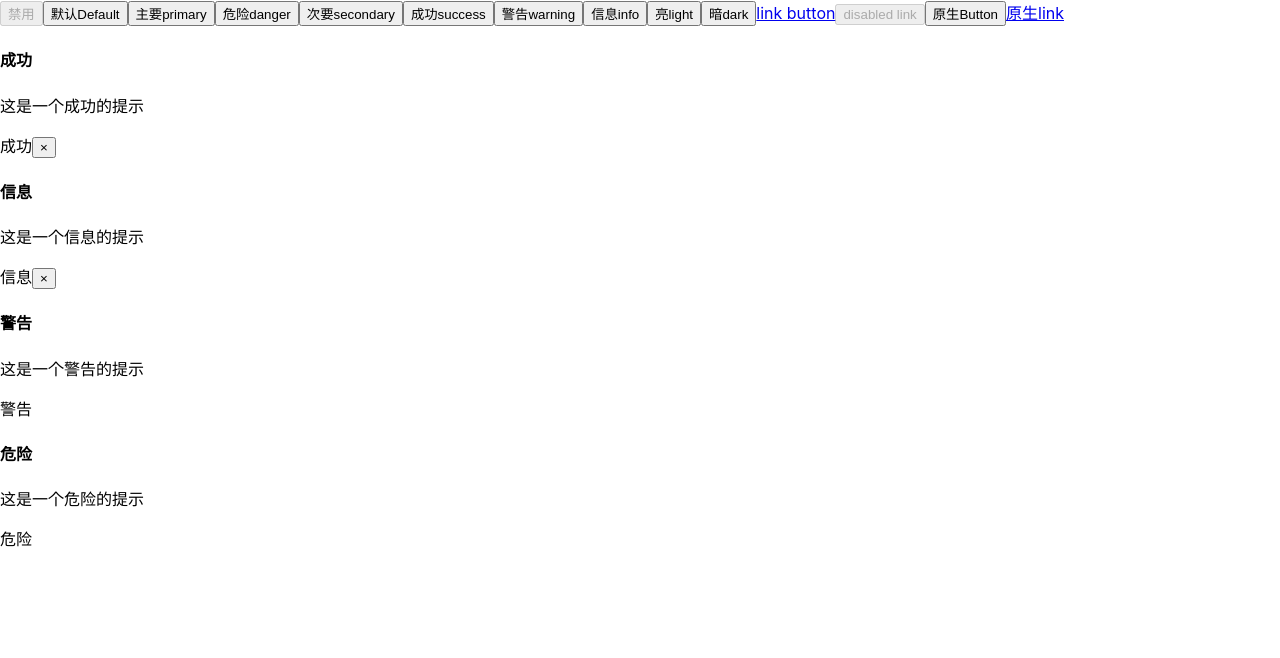
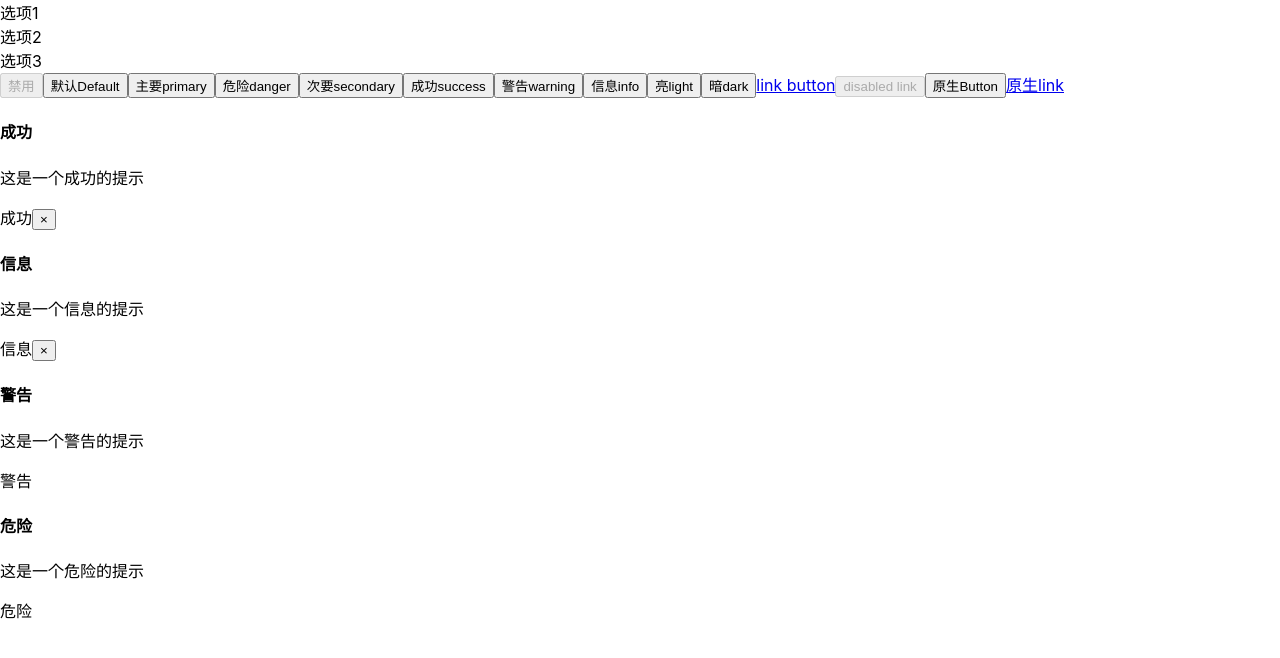
Before and after one commit to xzy1124/components, a React (Create React App) app: page / in a window 1280 px wide. Shown: the top 658 px of the page. Built offline with nearby package versions, Linux system fonts and the light colour scheme; the HTML template or start-up script is replaced by a standard one.

Commit message:
Menu基础实现

```diff
--- a/src/App.tsx
+++ b/src/App.tsx
@@ -1,5 +1,7 @@
 import Button, {ButtonType, ButtonSize} from './components/Button/Button'
 import Alert, {AlertType} from './components/Alert/Alert'
+import Menu from './components/Menu/Menu'
+import MenuItem from './components/Menu/MenuItem'
 import {useState} from 'react'
 function App() {
 const [visible, setVisible] = useState({
@@ -21,6 +23,19 @@ const onHandleState = (type:AlertType) => {
   return (
     <div className="App">
       <header className="App-header">
+        {/*渲染Menu组件 */}
+        <Menu>
+          <MenuItem>
+            选项1
+          </MenuItem>
+          <MenuItem disabled={true}>
+            选项2
+          </MenuItem>
+          <MenuItem>
+            选项3
+          </MenuItem>
+        </Menu>
+        {/* 渲染Button组件 */}
         <Button disabled={true}>禁用</Button>
         <Button btnType={ButtonType.Default}>默认Default</Button>
         <Button btnType={ButtonType.Primary} size={ButtonSize.Large}>主要primary</Button>
--- /dev/null
+++ b/src/components/Menu/Menu.tsx
@@ -0,0 +1,36 @@
+import React from 'react'
+import classNames from 'classnames'
+//编写Menu的接口属性
+type MenuType = 'horizontal' | 'vertical'
+export interface MenuProps {
+    index?: number
+    className?: string
+    mode?: MenuType
+    style?: React.CSSProperties
+    onSelect?: (selectedIndex: number) => void
+    children?: React.ReactNode
+}
+//编写Menu组件
+const Menu: React.FC<MenuProps> = ({
+    index = 0,
+    className,
+    mode = 'horizontal',
+    style = {},
+    onSelect,
+    children,
+}) => {
+    const menuClassName = classNames(
+        'menu',
+        {
+            'menu-horizontal': mode === 'horizontal',
+            'menu-vertical': mode === 'vertical',
+        },
+        className,
+    )
+    return (
+        <div className={menuClassName} style={style}>
+            {children}
+        </div>
+    )
+}
+export default Menu
--- /dev/null
+++ b/src/components/Menu/MenuItem.tsx
@@ -0,0 +1,30 @@
+import React from 'react'
+import classNames from 'classnames'
+export interface MenuItemProps {
+    index?: number
+    disabled?: boolean
+    className?: string
+    style?: React.CSSProperties
+    children?: React.ReactNode
+}
+const MenuItem: React.FC<MenuItemProps> = ({
+    index = 0,
+    disabled = false,
+    className,
+    style = {},
+    children,
+}) => {
+    const menuItemClassName = classNames(
+        'menu-item',
+        {
+            'menu-item-disabled': disabled,
+        },
+        className,
+    )
+    return (
+        <div className={menuItemClassName} style={style}>
+            {children}
+        </div>
+    )
+}
+export default MenuItem
```
